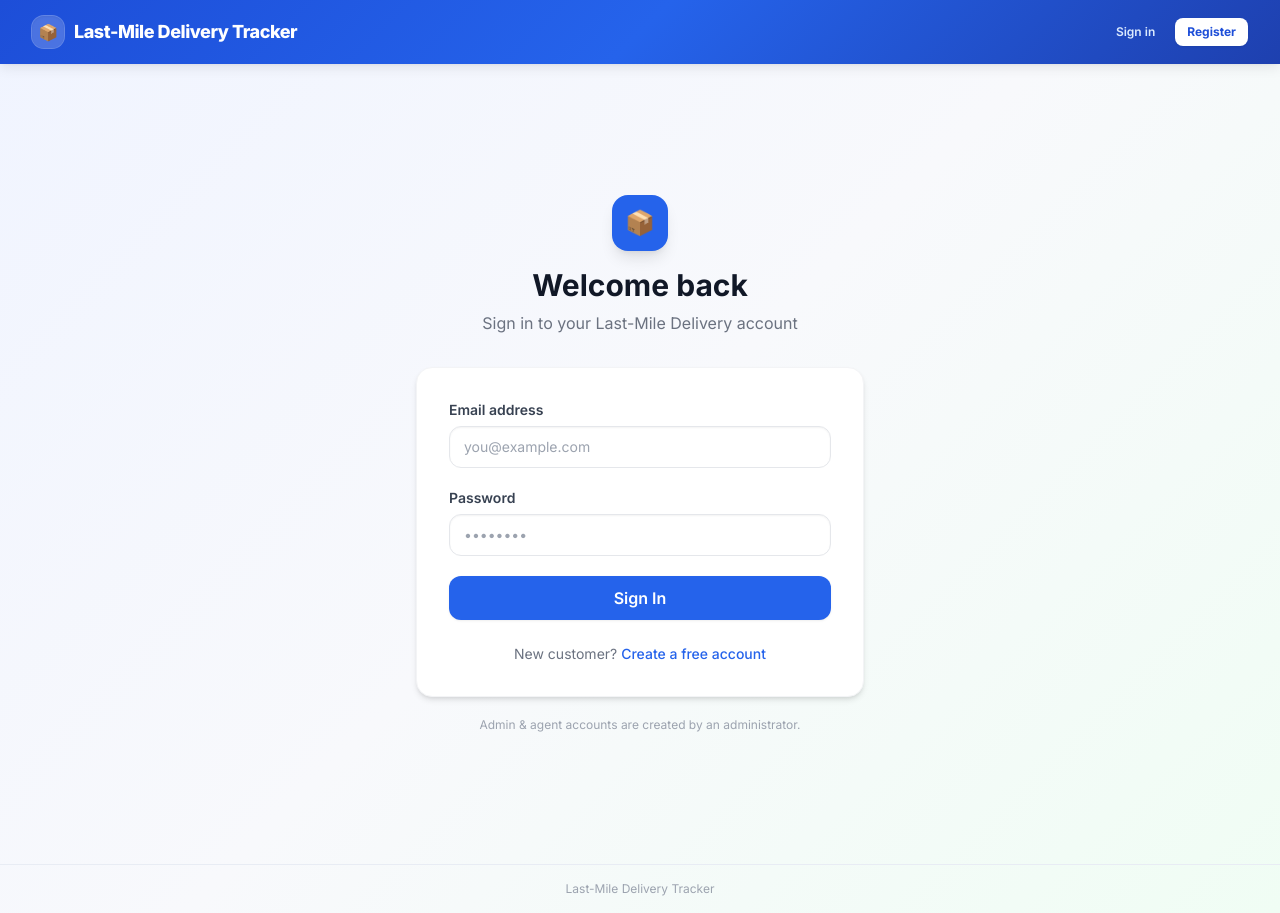
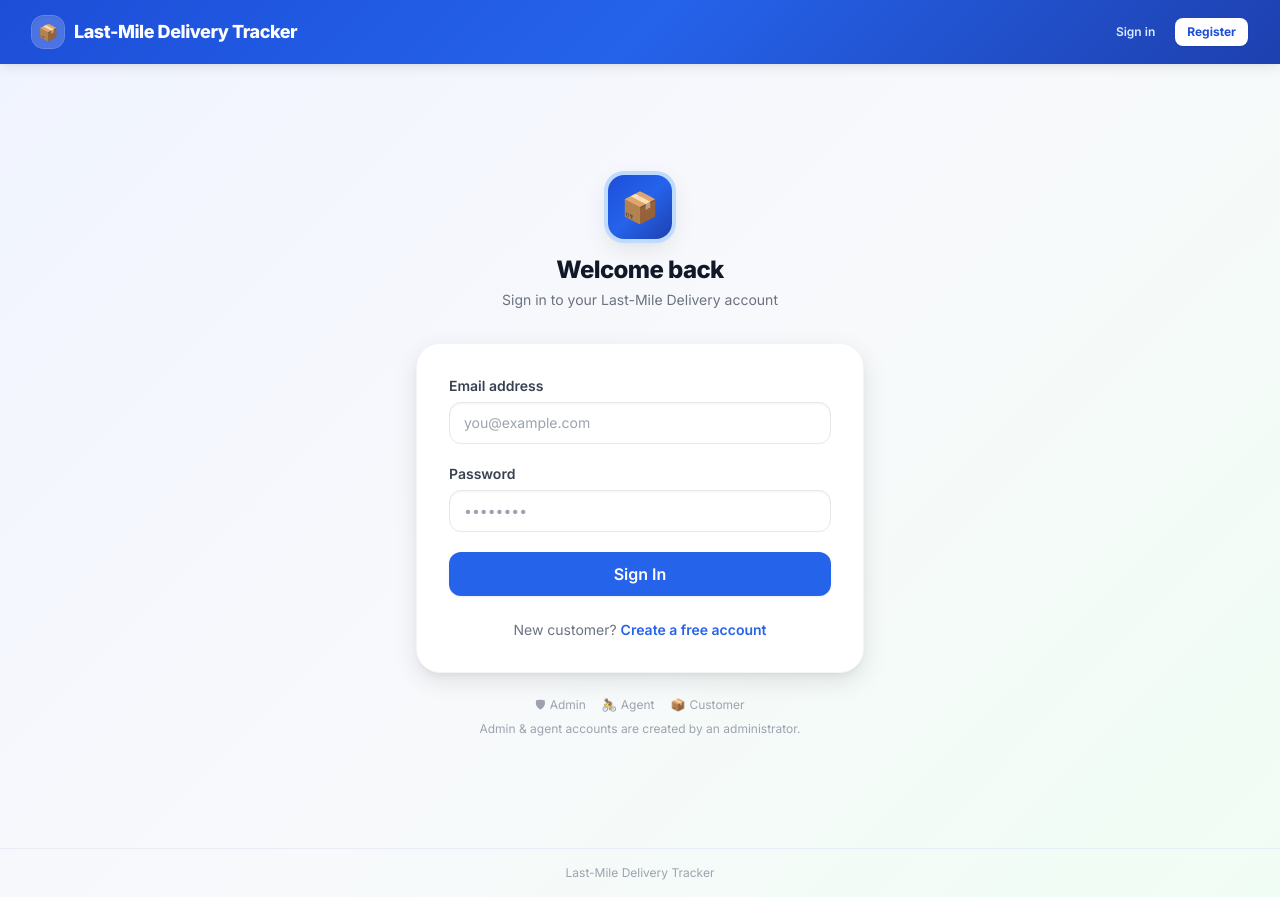
Before and after one commit to Siyabojewar/LastMile_Delivery, a React (Vite) app in the folder client/: page /login in a window 1280 px wide. Built offline with nearby package versions, Linux system fonts and the light colour scheme.

Commit message:
polish: Login/Register — rounded-3xl card, hero-gradient logo ring, slide-up animation, role icons row, feature pills on Register

```diff
--- a/client/src/pages/Login.jsx
+++ b/client/src/pages/Login.jsx
@@ -5,9 +5,9 @@ import { useAuth } from '../context/AuthContext';
 
 export default function Login() {
   const { login } = useAuth();
-  const navigate = useNavigate();
-  const [form, setForm] = useState({ email: '', password: '' });
-  const [error, setError] = useState('');
+  const navigate  = useNavigate();
+  const [form, setForm]     = useState({ email: '', password: '' });
+  const [error, setError]   = useState('');
   const [loading, setLoading] = useState(false);
 
   async function handleSubmit(e) {
@@ -17,7 +17,7 @@ export default function Login() {
     try {
       const { user, token } = await api.post('/auth/login', form);
       login(user, token);
-      if (user.role === 'admin') navigate('/admin/orders');
+      if (user.role === 'admin')  navigate('/admin/orders');
       else if (user.role === 'agent') navigate('/agent/orders');
       else navigate('/customer/orders');
     } catch (err) {
@@ -28,23 +28,28 @@ export default function Login() {
   }
 
   return (
-    <div className="min-h-[calc(100vh-4rem)] flex items-center justify-center px-4 py-12">
-      <div className="w-full max-w-md">
+    <div className="min-h-[calc(100vh-5rem)] flex items-center justify-center px-4 py-12">
+      <div className="w-full max-w-md animate-slide-up">
 
-        {/* Brand header */}
+        {/* ── Brand header ──────────────────────────────────────── */}
         <div className="text-center mb-8">
-          <div className="inline-flex items-center justify-center w-14 h-14 rounded-2xl bg-brand-600 text-white text-2xl mb-4 shadow-lg">
+          <div className="inline-flex items-center justify-center w-16 h-16 rounded-2xl
+                          bg-hero-gradient text-white text-3xl mb-4 shadow-card-lg
+                          ring-4 ring-brand-200 select-none">
             📦
           </div>
-          <h1 className="text-3xl font-bold text-gray-900">Welcome back</h1>
-          <p className="mt-2 text-gray-500">Sign in to your Last-Mile Delivery account</p>
+          <h1 className="page-title">Welcome back</h1>
+          <p className="page-subtitle">Sign in to your Last-Mile Delivery account</p>
         </div>
 
-        {/* Card */}
-        <div className="bg-white rounded-2xl shadow-md border border-gray-100 p-8">
+        {/* ── Card ─────────────────────────────────────────────── */}
+        <div className="bg-white rounded-3xl shadow-card-lg border border-gray-100 p-8">
+
+          {/* Error banner */}
           {error && (
-            <div className="mb-5 flex items-start gap-3 rounded-xl bg-red-50 border border-red-200 px-4 py-3">
-              <span className="text-red-500 mt-0.5">⚠</span>
+            <div className="mb-5 flex items-start gap-3 rounded-xl bg-red-50 border border-red-200
+                            px-4 py-3 animate-scale-in">
+              <span className="text-red-500 font-bold mt-px shrink-0">⚠</span>
               <p className="text-sm text-red-700">{error}</p>
             </div>
           )}
@@ -53,12 +58,8 @@ export default function Login() {
             <div>
               <label htmlFor="email" className="label">Email address</label>
               <input
-                id="email"
-                className="input"
-                type="email"
-                autoComplete="email"
-                placeholder="you@example.com"
-                required
+                id="email" className="input" type="email" autoComplete="email"
+                placeholder="you@example.com" required
                 value={form.email}
                 onChange={e => setForm({ ...form, email: e.target.value })}
               />
@@ -67,41 +68,41 @@ export default function Login() {
             <div>
               <label htmlFor="password" className="label">Password</label>
               <input
-                id="password"
-                className="input"
-                type="password"
-                autoComplete="current-password"
-                placeholder="••••••••"
-                required
+                id="password" className="input" type="password" autoComplete="current-password"
+                placeholder="••••••••" required
                 value={form.password}
                 onChange={e => setForm({ ...form, password: e.target.value })}
               />
             </div>
 
-            <button
-              type="submit"
-              className="btn-primary w-full h-11 text-base"
-              disabled={loading}
-            >
+            <button type="submit" className="btn-primary w-full h-11 text-base" disabled={loading}>
               {loading ? (
-                <span className="flex items-center justify-center gap-2">
-                  <span className="w-4 h-4 border-2 border-white border-t-transparent rounded-full animate-spin" />
-                  Signing in…
-                </span>
+                <><span className="w-4 h-4 border-2 border-white border-t-transparent rounded-full animate-spin" />Signing in…</>
               ) : 'Sign In'}
             </button>
           </form>
 
           <p className="mt-6 text-sm text-center text-gray-500">
             New customer?{' '}
-            <Link to="/register" className="font-medium text-brand-600 hover:text-brand-700 hover:underline">
+            <Link to="/register" className="font-semibold text-brand-600 hover:text-brand-700 hover:underline">
               Create a free account
             </Link>
           </p>
         </div>
 
-        {/* Role hint */}
-        <p className="mt-5 text-center text-xs text-gray-400">
+        {/* ── Role hint ─────────────────────────────────────────── */}
+        <div className="mt-6 flex items-center justify-center gap-4 text-xs text-gray-400">
+          {[
+            { icon: '🛡', label: 'Admin' },
+            { icon: '🚴', label: 'Agent' },
+            { icon: '📦', label: 'Customer' },
+          ].map(r => (
+            <span key={r.label} className="flex items-center gap-1">
+              <span>{r.icon}</span>{r.label}
+            </span>
+          ))}
+        </div>
+        <p className="text-center text-xs text-gray-400 mt-2">
           Admin &amp; agent accounts are created by an administrator.
         </p>
       </div>
```
Also changed, not shown: client/src/pages/Register.jsx (+41 -46 lines).
